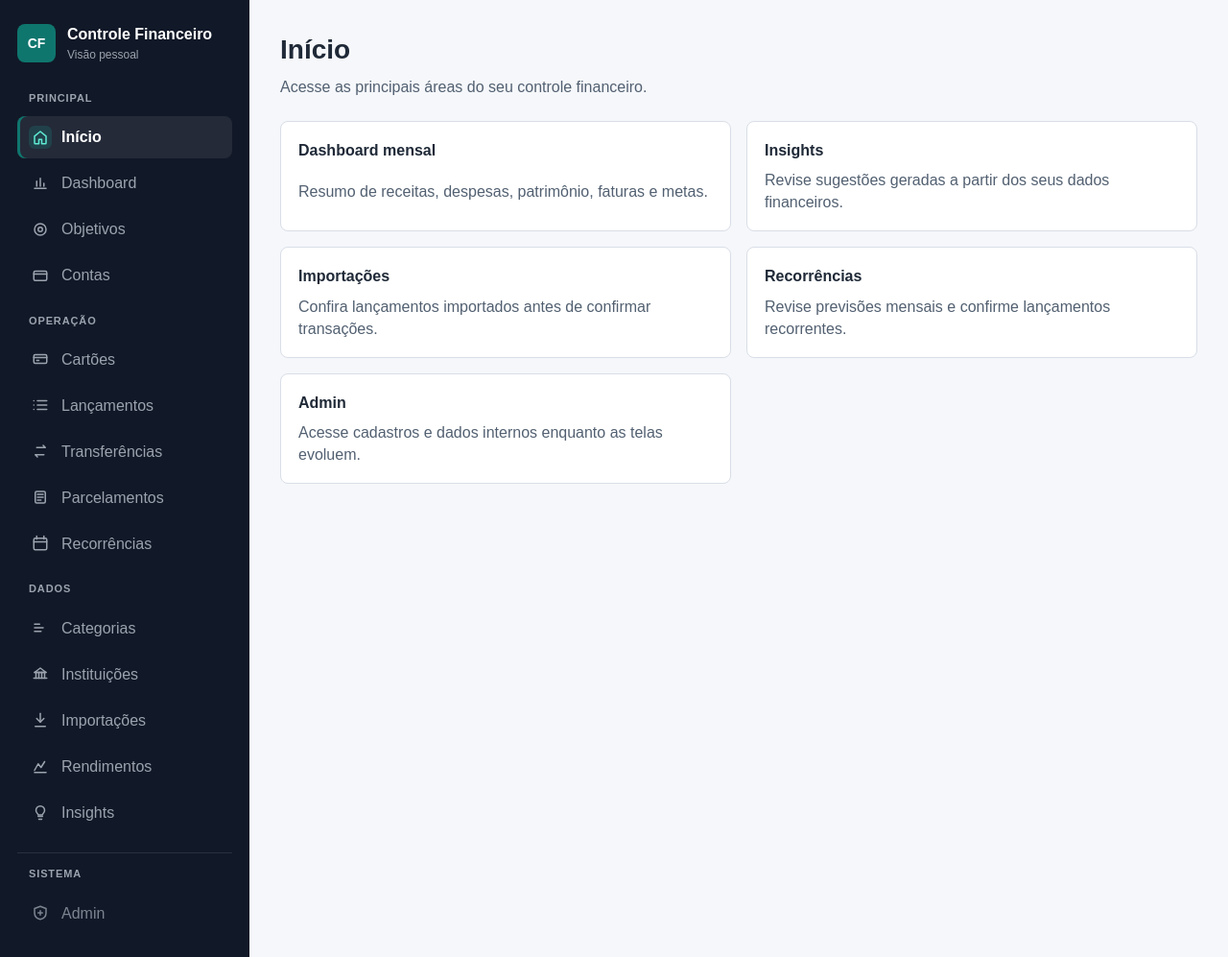
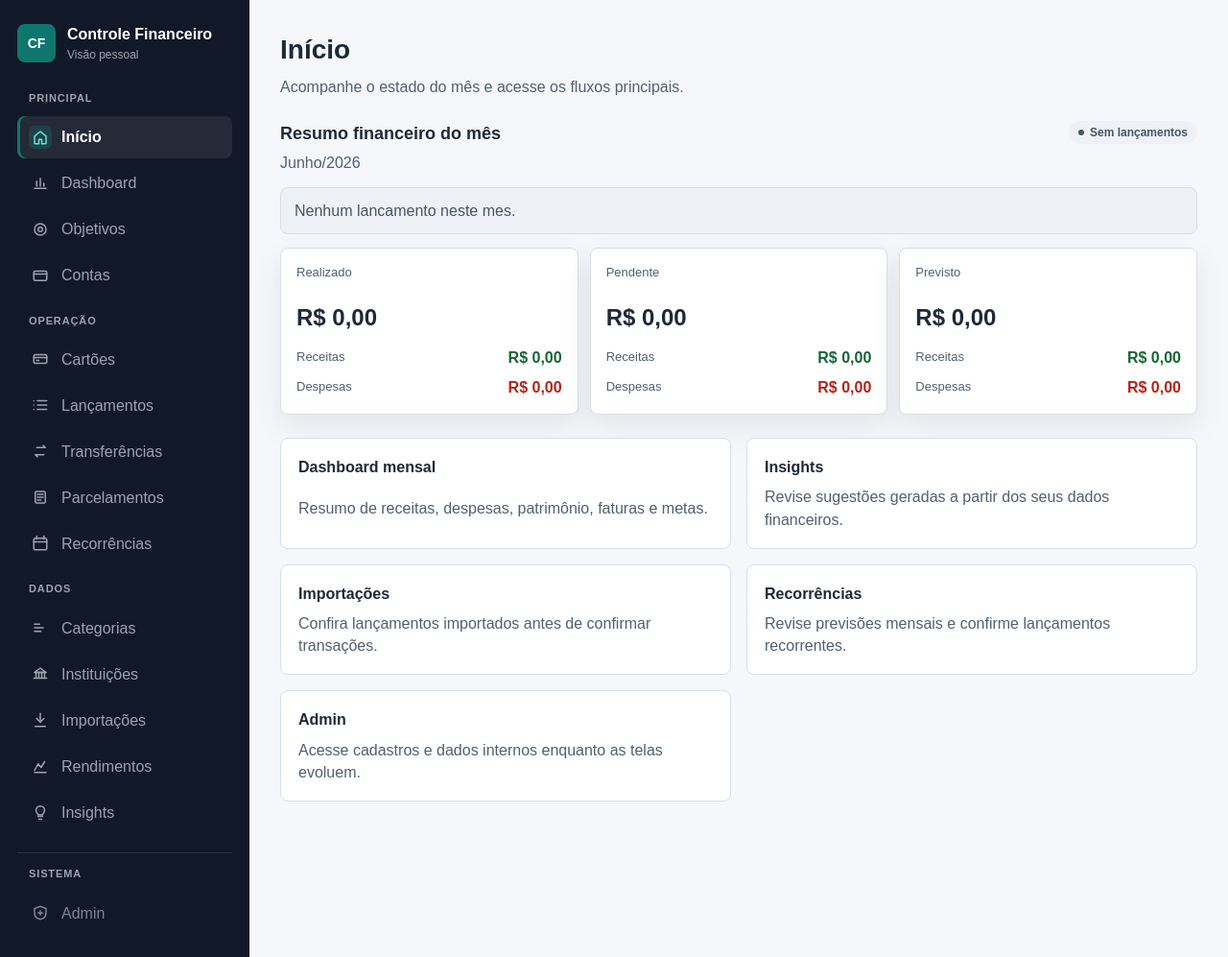
Before and after one commit to Lucassribeiro9/controle-financeiro, a Django app: page / in a window 1280 px wide. Shown: the whole page at 96% size. Run offline with Django 5.2, Linux system fonts and the light colour scheme; data that the repository does not hold is empty.

Commit message:
feat: implementado resumo financeiro mensal na home

```diff
--- a/core/templates/core/home.html
+++ b/core/templates/core/home.html
@@ -1,4 +1,5 @@
 {% extends "base.html" %}
+{% load money %}
 
 {% block title %}Início - Controle Financeiro{% endblock %}
 
@@ -6,9 +7,77 @@
     <header class="page-header">
         <div>
             <h1>Início</h1>
-            <p class="muted">Acesse as principais áreas do seu controle financeiro.</p>
+            <p class="muted">Acompanhe o estado do mês e acesse os fluxos principais.</p>
         </div>
     </header>
+
+    <section class="home-overview" aria-labelledby="home-summary-title">
+        <div class="home-overview-header">
+            <div>
+                <h2 id="home-summary-title">Resumo financeiro do mês</h2>
+                <p class="muted">
+                    {{ summary.period.month|month_name }}/{{ summary.period.year }}
+                </p>
+            </div>
+
+            {% if empty_states.summary.is_empty %}
+                <span class="badge badge-neutral">Sem lançamentos</span>
+            {% else %}
+                <span class="badge badge-info">Atualizado</span>
+            {% endif %}
+        </div>
+
+        {% if empty_states.summary.is_empty %}
+            <p class="home-empty-note">{{ empty_states.summary.title }}.</p>
+        {% endif %}
+
+        <div class="home-summary-grid">
+            <article class="metric-card home-summary-card">
+                <span>Realizado</span>
+                <strong>{{ summary.realized.net|brl }}</strong>
+                <dl>
+                    <div>
+                        <dt>Receitas</dt>
+                        <dd class="income">{{ summary.realized.income|brl }}</dd>
+                    </div>
+                    <div>
+                        <dt>Despesas</dt>
+                        <dd class="expense">{{ summary.realized.expenses|brl }}</dd>
+                    </div>
+                </dl>
+            </article>
+
+            <article class="metric-card home-summary-card">
+                <span>Pendente</span>
+                <strong>{{ summary.pending.net|brl }}</strong>
+                <dl>
+                    <div>
+                        <dt>Receitas</dt>
+                        <dd class="income">{{ summary.pending.income|brl }}</dd>
+                    </div>
+                    <div>
+                        <dt>Despesas</dt>
+                        <dd class="expense">{{ summary.pending.expenses|brl }}</dd>
+                    </div>
+                </dl>
+            </article>
+
+            <article class="metric-card home-summary-card">
+                <span>Previsto</span>
+                <strong>{{ summary.forecasted.net|brl }}</strong>
+                <dl>
+                    <div>
+                        <dt>Receitas</dt>
+                        <dd class="income">{{ summary.forecasted.income|brl }}</dd>
+                    </div>
+                    <div>
+                        <dt>Despesas</dt>
+                        <dd class="expense">{{ summary.forecasted.expenses|brl }}</dd>
+                    </div>
+                </dl>
+            </article>
+        </div>
+    </section>
 
     <div class="shortcut-grid">
         <a class="shortcut-card" href="/reports/month/">
--- a/core/templatetags/money.py
+++ b/core/templatetags/money.py
@@ -101,6 +101,33 @@ def date_br(value):
 
 
 @register.filter
+def month_name(value):
+    """Retorna o nome do mes em pt-BR."""
+
+    month_names = {
+        1: "Janeiro",
+        2: "Fevereiro",
+        3: "Março",
+        4: "Abril",
+        5: "Maio",
+        6: "Junho",
+        7: "Julho",
+        8: "Agosto",
+        9: "Setembro",
+        10: "Outubro",
+        11: "Novembro",
+        12: "Dezembro",
+    }
+
+    try:
+        month = int(value)
+    except (TypeError, ValueError):
+        return value
+
+    return month_names.get(month, value)
+
+
+@register.filter
 def percentage(value, decimal_places=2):
     """Formata percentuais já armazenados em escala 100."""
 
--- a/static/css/app.css
+++ b/static/css/app.css
@@ -340,6 +340,67 @@ h2 {
 
 .expense {
     color: var(--expense);
+}
+
+.home-overview {
+    display: grid;
+    gap: 14px;
+    margin-bottom: 24px;
+}
+
+.home-overview-header {
+    align-items: start;
+    display: flex;
+    gap: 16px;
+    justify-content: space-between;
+}
+
+.home-empty-note {
+    background: var(--neutral-soft);
+    border: 1px solid var(--line);
+    border-radius: var(--radius);
+    color: var(--neutral);
+    margin: 0;
+    padding: 12px 14px;
+}
+
+.home-summary-grid {
+    display: grid;
+    gap: 12px;
+    grid-template-columns: repeat(3, minmax(0, 1fr));
+}
+
+.home-summary-card {
+    display: grid;
+    gap: 12px;
+}
+
+.home-summary-card dl {
+    display: grid;
+    gap: 8px;
+    margin: 0;
+}
+
+.home-summary-card dl div {
+    align-items: center;
+    display: flex;
+    gap: 12px;
+    justify-content: space-between;
+}
+
+.home-summary-card dt,
+.home-summary-card dd {
+    margin: 0;
+}
+
+.home-summary-card dt {
+    color: var(--muted);
+    font-size: 13px;
+}
+
+.home-summary-card dd {
+    font-weight: 700;
+    text-align: right;
 }
 
 .dashboard-grid {
@@ -1079,6 +1140,7 @@ h2 {
     }
 
     .summary-grid,
+    .home-summary-grid,
     .dashboard-grid,
     .shortcut-grid,
     .detail-list,
@@ -1088,6 +1150,10 @@ h2 {
     }
 
     .panel-title-row {
+        display: grid;
+    }
+
+    .home-overview-header {
         display: grid;
     }
 
```
Also changed, not shown: core/tests/test_formatting.py (+6 -0 lines), core/tests/test_views.py (+73 -0 lines).
